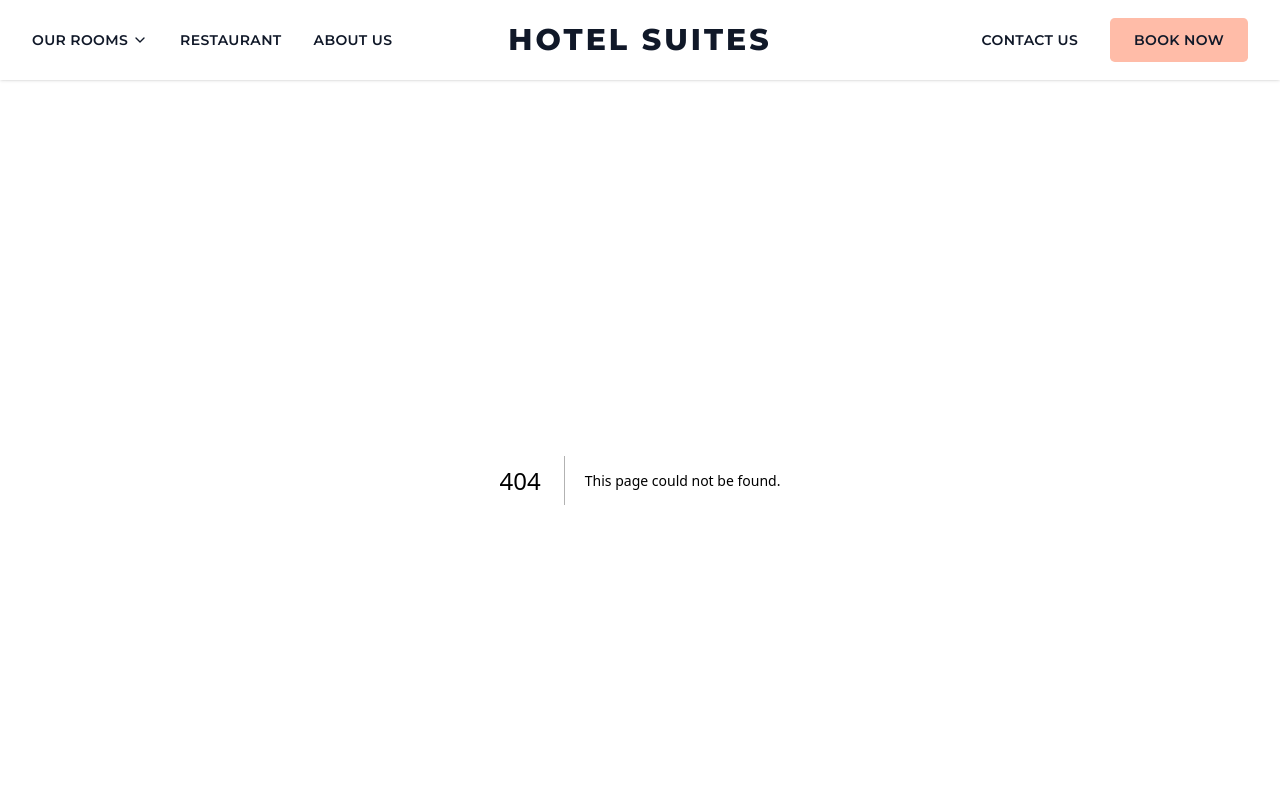
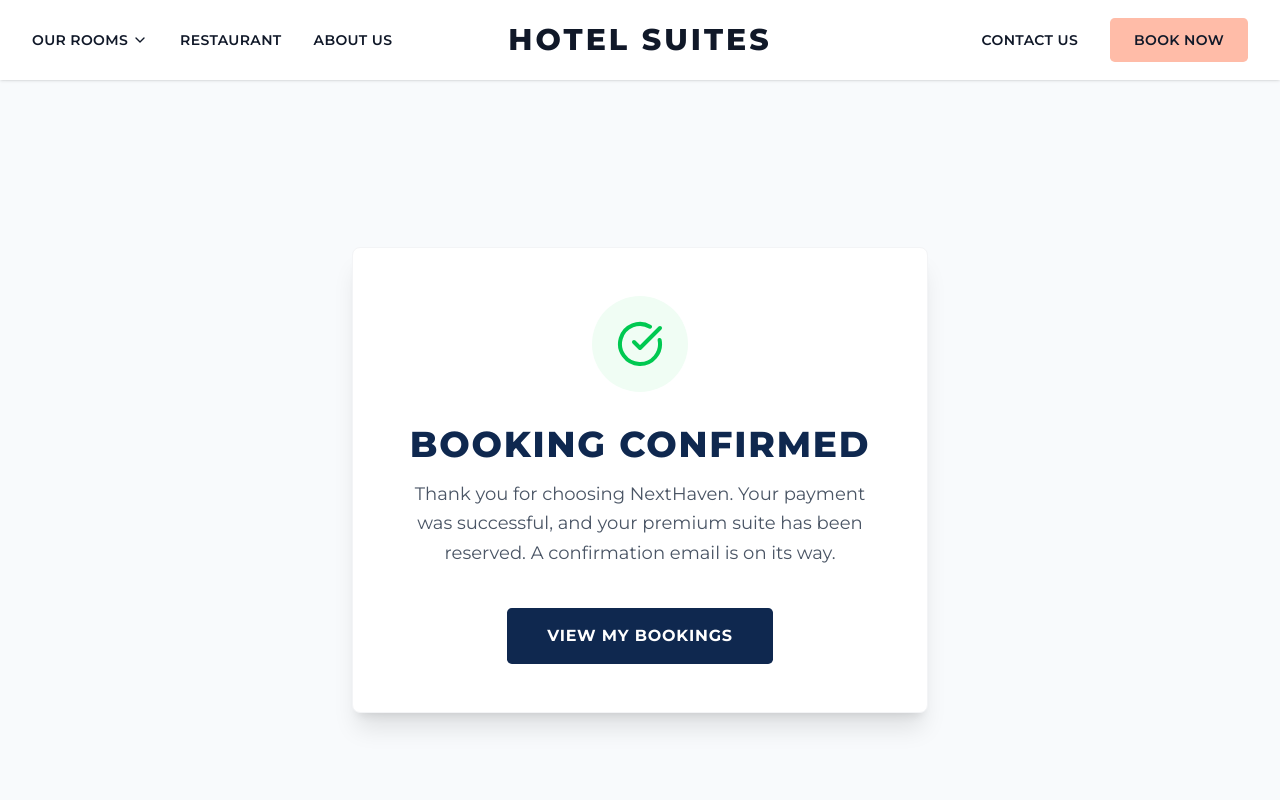
Before and after one commit to sanoyon211/NextHaven_Frontend, a Next.js app: page /checkout/success in a window 1280 px wide. Before the commit this address had no page. Shown: the top 800 px of the page. Built offline with nearby package versions, Linux system fonts and the light colour scheme.

Commit message:
feat: integrate stripe checkout session flow and add success/cancel payment pages

```diff
--- a/package.json
+++ b/package.json
@@ -10,6 +10,7 @@
   },
   "dependencies": {
     "@base-ui/react": "^1.6.0",
+    "@stripe/stripe-js": "^9.9.0",
     "axios": "^1.18.1",
     "class-variance-authority": "^0.7.1",
     "clsx": "^2.1.1",
--- /dev/null
+++ b/src/app/checkout/cancel/page.jsx
@@ -0,0 +1,48 @@
+"use client";
+
+import { motion } from "framer-motion";
+import { XCircle } from "lucide-react";
+import Link from "next/link";
+import { useEffect } from "react";
+import toast from "react-hot-toast";
+
+export default function CheckoutCancelPage() {
+  useEffect(() => {
+    toast.error("Payment was cancelled or failed");
+  }, []);
+
+  return (
+    <main className="min-h-screen bg-[#f8fafc] flex flex-col items-center justify-center p-4 sm:p-6 lg:p-8">
+      <motion.div
+        initial={{ opacity: 0, scale: 0.95 }}
+        animate={{ opacity: 1, scale: 1 }}
+        transition={{ duration: 0.5, ease: "easeOut" }}
+        className="max-w-xl w-full bg-white rounded-lg shadow-xl p-8 md:p-12 text-center border border-gray-100"
+      >
+        <motion.div
+          initial={{ scale: 0 }}
+          animate={{ scale: 1 }}
+          transition={{ delay: 0.2, type: "spring", stiffness: 200 }}
+          className="mx-auto w-24 h-24 bg-red-50 rounded-full flex items-center justify-center mb-8"
+        >
+          <XCircle className="w-12 h-12 text-red-500" />
+        </motion.div>
+
+        <h1 className="text-3xl md:text-4xl font-extrabold text-[#0f284f] uppercase tracking-wider mb-4">
+          Payment Cancelled
+        </h1>
+
+        <p className="text-gray-600 text-lg mb-10 leading-relaxed">
+          Your booking process was interrupted and no charges were made. If you experienced a technical issue, please try again or contact our support team.
+        </p>
+
+        <Link
+          href="/"
+          className="inline-block w-full sm:w-auto border-2 border-[#0f284f] text-[#0f284f] font-bold uppercase tracking-wider px-10 py-4 rounded-sm hover:bg-gray-50 transition-colors"
+        >
+          Return to Home
+        </Link>
+      </motion.div>
+    </main>
+  );
+}
--- /dev/null
+++ b/src/app/checkout/success/page.jsx
@@ -0,0 +1,48 @@
+"use client";
+
+import { motion } from "framer-motion";
+import { CheckCircle } from "lucide-react";
+import Link from "next/link";
+import { useEffect } from "react";
+import toast from "react-hot-toast";
+
+export default function CheckoutSuccessPage() {
+  useEffect(() => {
+    toast.success("Payment processed successfully!");
+  }, []);
+
+  return (
+    <main className="min-h-screen bg-[#f8fafc] flex flex-col items-center justify-center p-4 sm:p-6 lg:p-8">
+      <motion.div
+        initial={{ opacity: 0, scale: 0.95 }}
+        animate={{ opacity: 1, scale: 1 }}
+        transition={{ duration: 0.5, ease: "easeOut" }}
+        className="max-w-xl w-full bg-white rounded-lg shadow-xl p-8 md:p-12 text-center border border-gray-100"
+      >
+        <motion.div
+          initial={{ scale: 0 }}
+          animate={{ scale: 1 }}
+          transition={{ delay: 0.2, type: "spring", stiffness: 200 }}
+          className="mx-auto w-24 h-24 bg-green-50 rounded-full flex items-center justify-center mb-8"
+        >
+          <CheckCircle className="w-12 h-12 text-green-500" />
+        </motion.div>
+
+        <h1 className="text-3xl md:text-4xl font-extrabold text-[#0f284f] uppercase tracking-wider mb-4">
+          Booking Confirmed
+        </h1>
+
+        <p className="text-gray-600 text-lg mb-10 leading-relaxed">
+          Thank you for choosing NextHaven. Your payment was successful, and your premium suite has been reserved. A confirmation email is on its way.
+        </p>
+
+        <Link
+          href="/dashboard"
+          className="inline-block w-full sm:w-auto bg-[#0f284f] text-white font-bold uppercase tracking-wider px-10 py-4 rounded-sm hover:bg-[#1a3d72] transition-colors"
+        >
+          View My Bookings
+        </Link>
+      </motion.div>
+    </main>
+  );
+}
--- a/src/app/rooms/[id]/page.jsx
+++ b/src/app/rooms/[id]/page.jsx
@@ -8,7 +8,11 @@ import {
   AccordionItem,
   AccordionTrigger,
 } from "@/components/ui/accordion";
-import { use } from "react";
+import { use, useState } from "react";
+import { useRouter } from "next/navigation";
+import toast from "react-hot-toast";
+import { useAuth } from "@/lib/AuthContext";
+import api from "@/lib/api";
 
 // Helper animation variant for scroll reveals
 const fadeUp = {
@@ -20,6 +24,44 @@ export default function RoomPage({ params }) {
   const resolvedParams = use(params);
   const rawId = resolvedParams?.id || "deluxe-room";
   const title = decodeURIComponent(rawId).replace(/-/g, " ").toUpperCase();
+
+  const router = useRouter();
+  const { user } = useAuth();
+  const [isBooking, setIsBooking] = useState(false);
+
+  const handleBooking = async () => {
+    if (!user) {
+      toast.error("Please login to book a room");
+      router.push("/login");
+      return;
+    }
+
+    setIsBooking(true);
+    const toastId = toast.loading("Redirecting to secure payment...");
+
+    try {
+      // Use dummy dates for now
+      const checkInDate = new Date();
+      const checkOutDate = new Date();
+      checkOutDate.setDate(checkOutDate.getDate() + 2); // 2 days from now
+
+      const response = await api.post("/bookings/checkout", {
+        roomId: rawId,
+        checkInDate,
+        checkOutDate,
+      });
+
+      if (response.data?.sessionUrl) {
+        window.location.href = response.data.sessionUrl;
+      } else {
+        throw new Error("No session URL returned");
+      }
+    } catch (error) {
+      console.error("Booking error:", error);
+      toast.error("Failed to initiate booking. Please try again.", { id: toastId });
+      setIsBooking(false);
+    }
+  };
 
   return (
     <main className="bg-white w-full overflow-hidden">
@@ -52,8 +94,12 @@ export default function RoomPage({ params }) {
             </ul>
 
             <div>
-              <button className="bg-[#0f284f] text-white font-bold uppercase tracking-wider px-8 py-4 rounded hover:bg-[#1a3d72] transition-colors">
-                BOOK YOUR STAY NOW
+              <button
+                onClick={handleBooking}
+                disabled={isBooking}
+                className="bg-[#0f284f] text-white font-bold uppercase tracking-wider px-8 py-4 rounded hover:bg-[#1a3d72] transition-colors disabled:opacity-70"
+              >
+                {isBooking ? "PROCESSING..." : "BOOK YOUR STAY NOW"}
               </button>
             </div>
           </motion.div>
```
Also changed, not shown: 1 other file (tests, documents, lock files or other folders).
